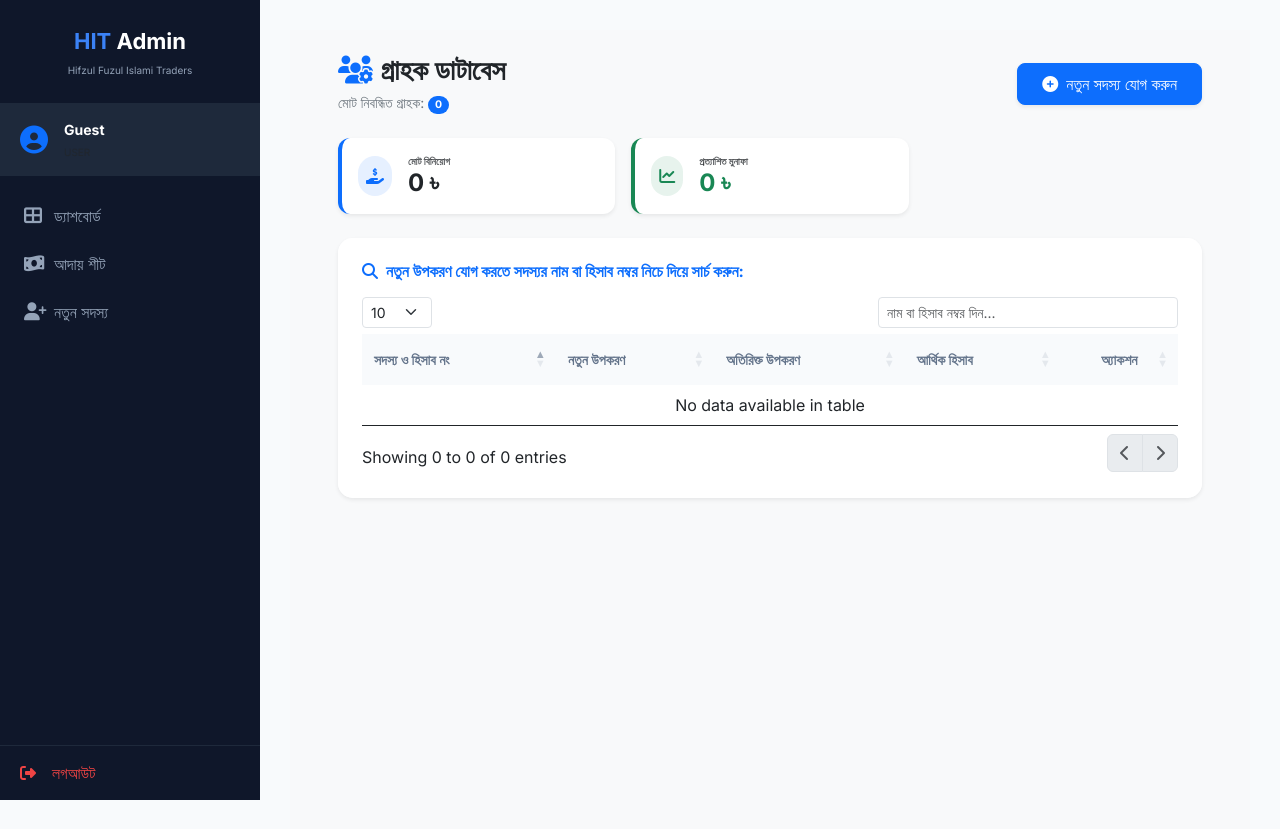
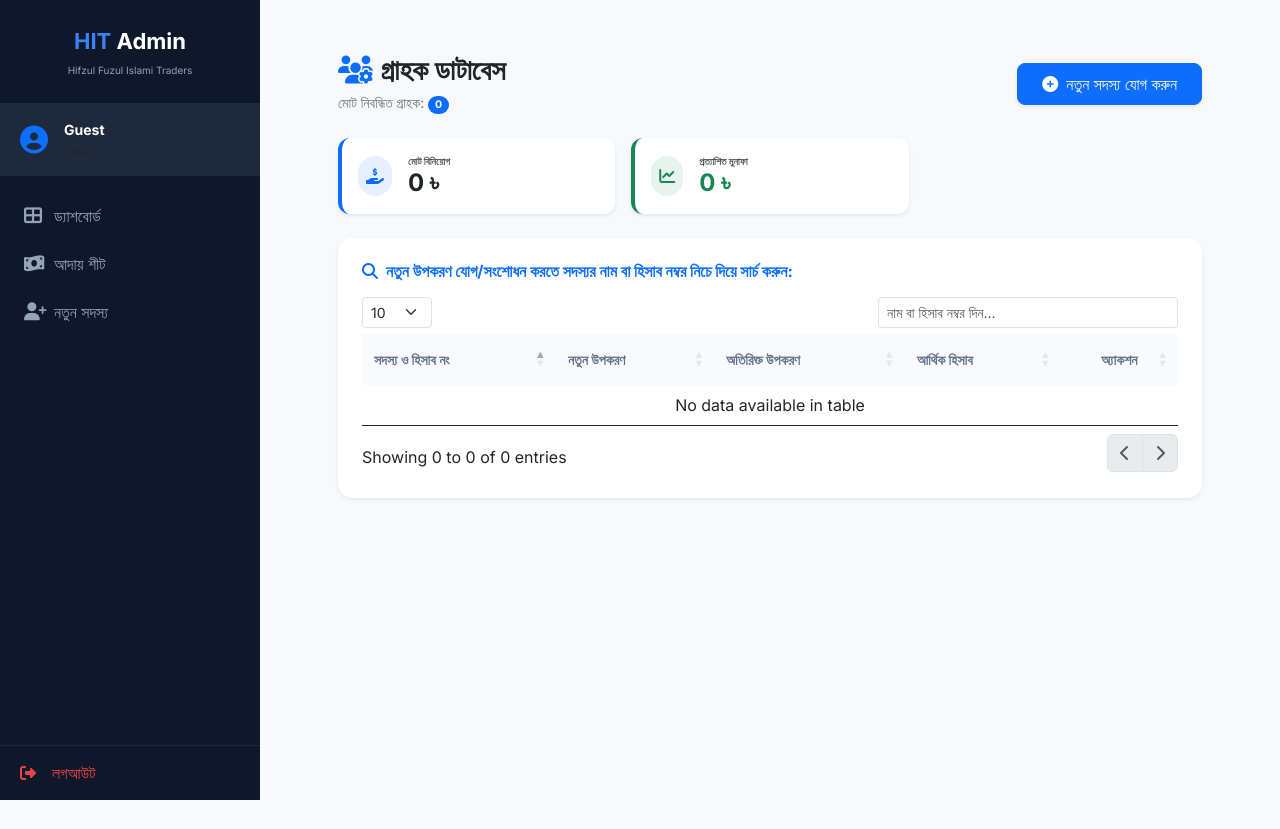
Before and after one commit to moviez123abc/hit, a Flask app: page /manage_customers_page in a window 1280 px wide. Shown: the top 829 px of the page. Run offline with Flask 3, Linux system fonts and the light colour scheme; data that the repository does not hold is empty; some libraries are stand-ins or nearby versions; some web fonts are replaced.

Commit message:
Update manage_customers.html

```diff
--- a/templates/manage_customers.html
+++ b/templates/manage_customers.html
@@ -56,7 +56,7 @@
     <div class="card border-0 shadow-sm overflow-hidden" style="border-radius: 15px;">
         <div class="card-body p-4 bg-white">
             <div class="mb-3">
-                <h6 class="fw-bold text-primary"><i class="fas fa-search me-2"></i>নতুন উপকরণ যোগ করতে সদস্যর নাম বা হিসাব নম্বর নিচে দিয়ে সার্চ করুন:</h6>
+                <h6 class="fw-bold text-primary"><i class="fas fa-search me-2"></i>নতুন উপকরণ যোগ/সংশোধন করতে সদস্যর নাম বা হিসাব নম্বর নিচে দিয়ে সার্চ করুন:</h6>
             </div>
 
             <div class="table-responsive">
```
